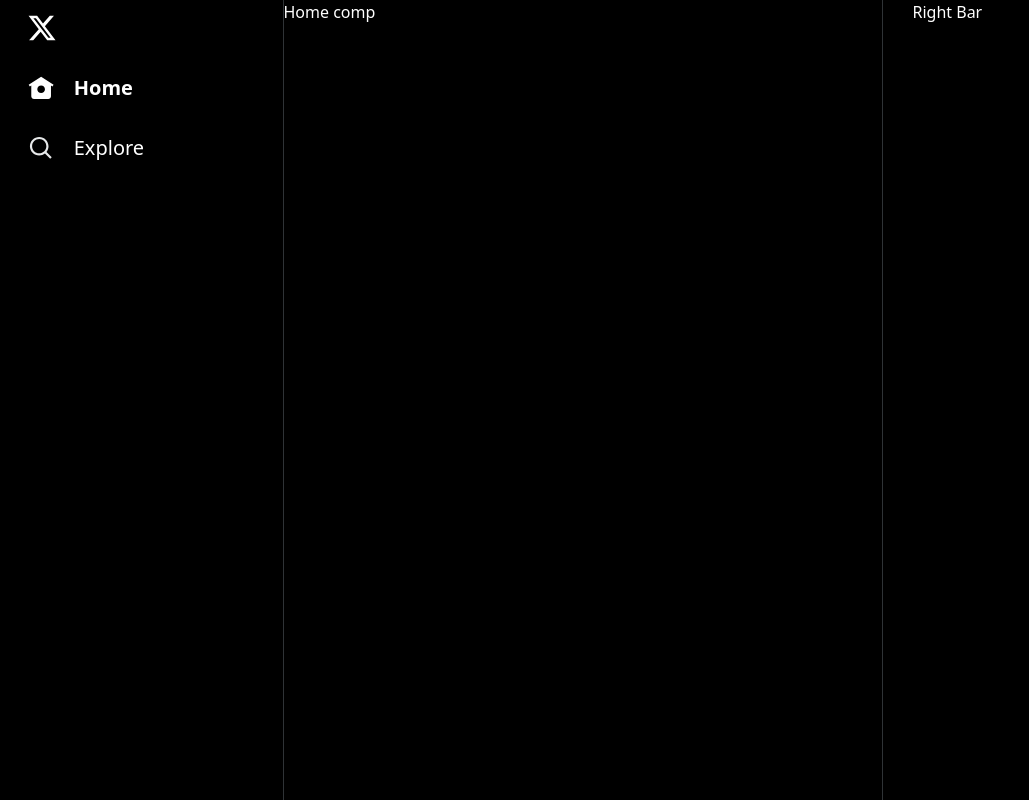
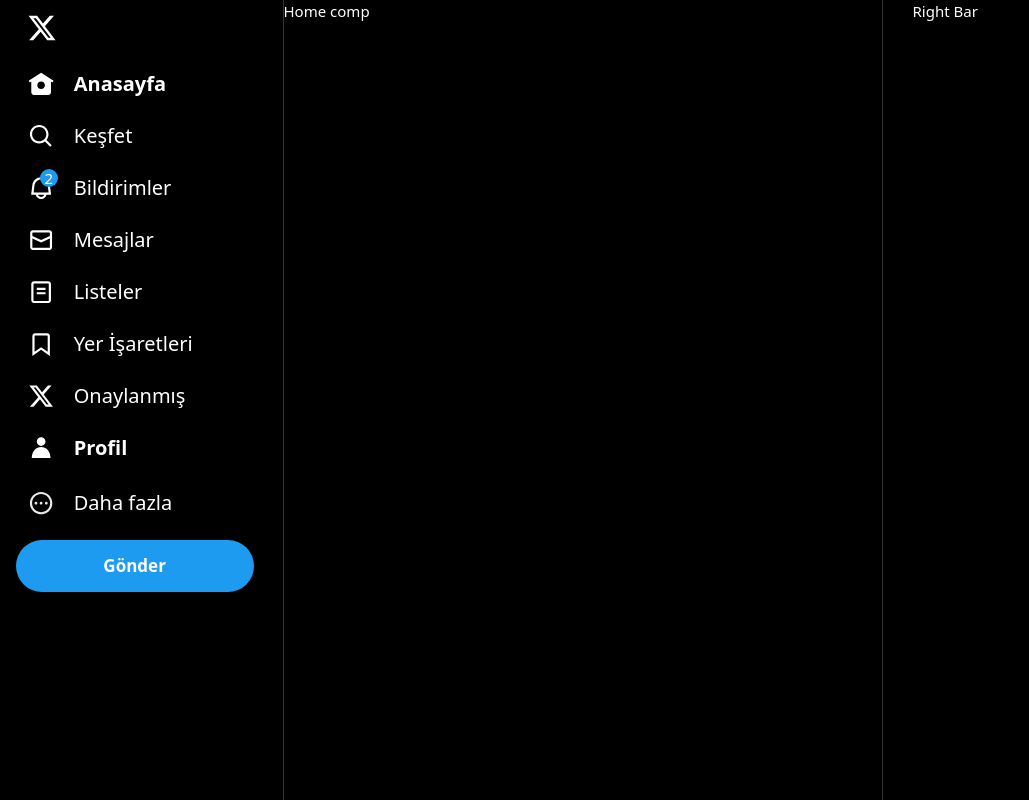
Before and after one commit to ouzaltun/X-Twitter-Clone-React-Tailwind, a React (Vite) app: page / in a window 1280 px wide. Shown: the whole page, without its empty margins (0-1029 px from the left). Built offline with nearby package versions, Linux system fonts and the light colour scheme.

Commit message:
sidebar eksikleri
sidebar eksikleri + menu json

```diff
--- a/package.json
+++ b/package.json
@@ -11,6 +11,7 @@
   },
   "dependencies": {
     "classnames": "^2.3.2",
+    "prop-types": "^15.8.1",
     "react": "^18.2.0",
     "react-dom": "^18.2.0",
     "react-router-dom": "^6.16.0"
--- a/src/assests/css/tailwind.css
+++ b/src/assests/css/tailwind.css
@@ -3,5 +3,5 @@
 @tailwind utilities;
 
 body {
-  @apply bg-black text-white;
+  @apply bg-black text-white text-[15px];
 }
--- /dev/null
+++ b/src/components/button/index.jsx
@@ -0,0 +1,27 @@
+import React, { createElement } from "react";
+import classNames from "classnames";
+import PropTypes from "prop-types";
+function Button({ size, children }) {
+  return createElement(
+    "button",
+    {
+      className: classNames(
+        "bg-[#1d9bf0] rounded-full flex items-center justify-center font-bold hover:bg-[#1a8cd8] transition-colors",
+        {
+          "px-4 h-9": size === "normal",
+          "px-4 h-[52px] w-full justify-center text-[17px]": size === "large",
+        }
+      ),
+    },
+    children
+  );
+}
+
+export default Button;
+
+Button.PropTypes = {
+  size: PropTypes.oneOf(["normal", "large"]),
+};
+Button.defaultProps = {
+  size: "normal",
+};
--- a/src/layout/main/sidebar/menu/index.jsx
+++ b/src/layout/main/sidebar/menu/index.jsx
@@ -1,19 +1,39 @@
 import React from "react";
 import { NavLink } from "react-router-dom";
 import classNames from "classnames";
+import { mainMenu } from "~/utilies/consts";
+import Button from "~/components/button";
+
 function Menu() {
   return (
-    <div>
+    <nav>
       <div className="mt-0.5 mb-1">
-        <NavLink to="/" className="py-1 block group">
+        {mainMenu.map((menu, index) => (
+          <NavLink to={menu.path} className=" block group">
             {({ isActive }) => (
               <div
                 className={classNames(
-                "p-3 rounded-full inline-flex items-center  group-hover:bg-[#eff3f41a] transition-colors",
+                  "py-3 px-3 rounded-full inline-flex items-center  group-hover:bg-[#eff3f41a] transition-colors",
                   { "font-bold": isActive }
                 )}
               >
-              {!isActive && (
+                <div className="w-[26.25px] h-[26.25px] relative">
+                  {menu?.notification && (
+                    <span className="w-[18px] h-[18px] absolute rounded-full bg-[#1d9bf0] flex justify-center items-center -top-1.5 -right-1">
+                      {menu?.notification}
+                    </span>
+                  )}
+                  {!isActive && menu.icon.passive}
+                  {isActive && menu.icon.active}
+                </div>
+                <div className="mr-4 ml-5 text-xl">{menu.title}</div>
+              </div>
+            )}
+          </NavLink>
+        ))}
+        <button className="py-[3px] block group">
+          <div className="p-3 rounded-full inline-flex items-center  group-hover:bg-[#eff3f41a] transition-colors">
+            <div className="w-[26.25px] h-[26.25px] relative">
               <svg
                 width={26.25}
                 height={26.25}
@@ -22,67 +42,19 @@
                 aria-hidden="true"
                 class="r-1nao33i r-4qtqp9 r-yyyyoo r-lwhw9o r-dnmrzs r-bnwqim r-1plcrui r-lrvibr r-cnnz9e"
               >
-                  <path d="M12 9c-2.209 0-4 1.791-4 4s1.791 4 4 4 4-1.791 4-4-1.791-4-4-4zm0 6c-1.105 0-2-.895-2-2s.895-2 2-2 2 .895 2 2-.895 2-2 2zm0-13.304L.622 8.807l1.06 1.696L3 9.679V19.5C3 20.881 4.119 22 5.5 22h13c1.381 0 2.5-1.119 2.5-2.5V9.679l1.318.824 1.06-1.696L12 1.696zM19 19.5c0 .276-.224.5-.5.5h-13c-.276 0-.5-.224-.5-.5V8.429l7-4.375 7 4.375V19.5z"></path>
-                </svg>
-              )}
-              {isActive && (
-                <svg
-                  width={26.25}
-                  height={26.25}
-                  fill="white"
-                  viewBox="0 0 24 24"
-                  aria-hidden="true"
-                  class="r-1nao33i r-4qtqp9 r-yyyyoo r-lwhw9o r-dnmrzs r-bnwqim r-1plcrui r-lrvibr r-cnnz9e"
-                >
                 <g>
-                    <path d="M12 1.696L.622 8.807l1.06 1.696L3 9.679V19.5C3 20.881 4.119 22 5.5 22h13c1.381 0 2.5-1.119 2.5-2.5V9.679l1.318.824 1.06-1.696L12 1.696zM12 16.5c-1.933 0-3.5-1.567-3.5-3.5s1.567-3.5 3.5-3.5 3.5 1.567 3.5 3.5-1.567 3.5-3.5 3.5z"></path>
+                  <path d="M3.75 12c0-4.56 3.69-8.25 8.25-8.25s8.25 3.69 8.25 8.25-3.69 8.25-8.25 8.25S3.75 16.56 3.75 12zM12 1.75C6.34 1.75 1.75 6.34 1.75 12S6.34 22.25 12 22.25 22.25 17.66 22.25 12 17.66 1.75 12 1.75zm-4.75 11.5c.69 0 1.25-.56 1.25-1.25s-.56-1.25-1.25-1.25S6 11.31 6 12s.56 1.25 1.25 1.25zm9.5 0c.69 0 1.25-.56 1.25-1.25s-.56-1.25-1.25-1.25-1.25.56-1.25 1.25.56 1.25 1.25 1.25zM13.25 12c0 .69-.56 1.25-1.25 1.25s-1.25-.56-1.25-1.25.56-1.25 1.25-1.25 1.25.56 1.25 1.25z"></path>
                 </g>
               </svg>
-              )}
-              <div className="mr-4 ml-5 text-xl">Home</div>
             </div>
-          )}
-        </NavLink>
-        <NavLink to="/explore" className="py-1 block group">
-          {({ isActive }) => (
-            <div
-              className={classNames(
-                "p-3 rounded-full inline-flex items-center  group-hover:bg-[#eff3f41a] transition-colors",
-                { "font-bold": isActive }
-              )}
-            >
-              {!isActive && (
-                <svg
-                  width={26.25}
-                  height={26.25}
-                  fill="#e7e9ea"
-                  viewBox="0 0 24 24"
-                  aria-hidden="true"
-                  class="r-1nao33i r-4qtqp9 r-yyyyoo r-lwhw9o r-dnmrzs r-bnwqim r-1plcrui r-lrvibr r-cnnz9e"
-                >
-                  <path d="M10.25 3.75c-3.59 0-6.5 2.91-6.5 6.5s2.91 6.5 6.5 6.5c1.795 0 3.419-.726 4.596-1.904 1.178-1.177 1.904-2.801 1.904-4.596 0-3.59-2.91-6.5-6.5-6.5zm-8.5 6.5c0-4.694 3.806-8.5 8.5-8.5s8.5 3.806 8.5 8.5c0 1.986-.682 3.815-1.824 5.262l4.781 4.781-1.414 1.414-4.781-4.781c-1.447 1.142-3.276 1.824-5.262 1.824-4.694 0-8.5-3.806-8.5-8.5z"></path>
-                </svg>
-              )}
-              {isActive && (
-                <svg
-                  width={26.25}
-                  height={26.25}
-                  fill="white"
-                  viewBox="0 0 24 24"
-                  aria-hidden="true"
-                  class="r-1nao33i r-4qtqp9 r-yyyyoo r-lwhw9o r-dnmrzs r-bnwqim r-1plcrui r-lrvibr r-cnnz9e"
-                >
-                  <g>
-                    <path d="M10.25 4.25c-3.314 0-6 2.686-6 6s2.686 6 6 6c1.657 0 3.155-.67 4.243-1.757 1.087-1.088 1.757-2.586 1.757-4.243 0-3.314-2.686-6-6-6zm-9 6c0-4.971 4.029-9 9-9s9 4.029 9 9c0 1.943-.617 3.744-1.664 5.215l4.475 4.474-2.122 2.122-4.474-4.475c-1.471 1.047-3.272 1.664-5.215 1.664-4.971 0-9-4.029-9-9z"></path>
-                  </g>
-                </svg>
-              )}
-              <div className="mr-4 ml-5 text-xl">Explore</div>
+            <div className="mr-4 ml-5 text-xl">Daha fazla</div>
           </div>
-          )}
-        </NavLink>
+        </button>
       </div>
+      <div className="py-4 -mt-3 w-[92%]">
+        <Button size="large">Gönder</Button>
       </div>
+    </nav>
   );
 }
 
--- /dev/null
+++ b/src/utilies/consts.jsx
@@ -0,0 +1,181 @@
+export const mainMenu = [
+  {
+    path: "/",
+    title: "Anasayfa",
+    icon: {
+      active: (
+        <svg viewBox="0 0 24 24" width={26.25} height={26.25} className="block">
+          <path
+            fill="currentColor"
+            d="M12 1.696L.622 8.807l1.06 1.696L3 9.679V19.5C3 20.881 4.119 22 5.5 22h13c1.381 0 2.5-1.119 2.5-2.5V9.679l1.318.824 1.06-1.696L12 1.696zM12 16.5c-1.933 0-3.5-1.567-3.5-3.5s1.567-3.5 3.5-3.5 3.5 1.567 3.5 3.5-1.567 3.5-3.5 3.5z"
+          />
+        </svg>
+      ),
+      passive: (
+        <svg viewBox="0 0 24 24" width={26.25} height={26.25} className="block">
+          <path
+            fill="currentColor"
+            d="M12 9c-2.209 0-4 1.791-4 4s1.791 4 4 4 4-1.791 4-4-1.791-4-4-4zm0 6c-1.105 0-2-.895-2-2s.895-2 2-2 2 .895 2 2-.895 2-2 2zm0-13.304L.622 8.807l1.06 1.696L3 9.679V19.5C3 20.881 4.119 22 5.5 22h13c1.381 0 2.5-1.119 2.5-2.5V9.679l1.318.824 1.06-1.696L12 1.696zM19 19.5c0 .276-.224.5-.5.5h-13c-.276 0-.5-.224-.5-.5V8.429l7-4.375 7 4.375V19.5z"
+          />
+        </svg>
+      ),
+    },
+  },
+  {
+    path: "/explore",
+    title: "Keşfet",
+    icon: {
+      active: (
+        <svg viewBox="0 0 24 24" width={26.25} height={26.25} className="block">
+          <path
+            fill="currentColor"
+            d="M10.25 4.25c-3.314 0-6 2.686-6 6s2.686 6 6 6c1.657 0 3.155-.67 4.243-1.757 1.087-1.088 1.757-2.586 1.757-4.243 0-3.314-2.686-6-6-6zm-9 6c0-4.971 4.029-9 9-9s9 4.029 9 9c0 1.943-.617 3.744-1.664 5.215l4.475 4.474-2.122 2.122-4.474-4.475c-1.471 1.047-3.272 1.664-5.215 1.664-4.971 0-9-4.029-9-9z"
+          />
+        </svg>
+      ),
+      passive: (
+        <svg viewBox="0 0 24 24" width={26.25} height={26.25} className="block">
+          <path
+            fill="currentColor"
+            d="M10.25 3.75c-3.59 0-6.5 2.91-6.5 6.5s2.91 6.5 6.5 6.5c1.795 0 3.419-.726 4.596-1.904 1.178-1.177 1.904-2.801 1.904-4.596 0-3.59-2.91-6.5-6.5-6.5zm-8.5 6.5c0-4.694 3.806-8.5 8.5-8.5s8.5 3.806 8.5 8.5c0 1.986-.682 3.815-1.824 5.262l4.781 4.781-1.414 1.414-4.781-4.781c-1.447 1.142-3.276 1.824-5.262 1.824-4.694 0-8.5-3.806-8.5-8.5z"
+          />
+        </svg>
+      ),
+    },
+  },
+  {
+    path: "/notifications",
+    title: "Bildirimler",
+    notification: 2,
+    icon: {
+      active: (
+        <svg viewBox="0 0 24 24" width={26.25} height={26.25}>
+          <path
+            fill="currentColor"
+            d="M11.996 2c-4.062 0-7.49 3.021-7.999 7.051L2.866 18H7.1c.463 2.282 2.481 4 4.9 4s4.437-1.718 4.9-4h4.236l-1.143-8.958C19.48 5.017 16.054 2 11.996 2zM9.171 18h5.658c-.412 1.165-1.523 2-2.829 2s-2.417-.835-2.829-2z"
+          />
+        </svg>
+      ),
+      passive: (
+        <svg viewBox="0 0 24 24" width={26.25} height={26.25}>
+          <path
+            fill="currentColor"
+            d="M19.993 9.042C19.48 5.017 16.054 2 11.996 2s-7.49 3.021-7.999 7.051L2.866 18H7.1c.463 2.282 2.481 4 4.9 4s4.437-1.718 4.9-4h4.236l-1.143-8.958zM12 20c-1.306 0-2.417-.835-2.829-2h5.658c-.412 1.165-1.523 2-2.829 2zm-6.866-4l.847-6.698C6.364 6.272 8.941 4 11.996 4s5.627 2.268 6.013 5.295L18.864 16H5.134z"
+          />
+        </svg>
+      ),
+    },
+  },
+  {
+    path: "/messages",
+    title: "Mesajlar",
+    icon: {
+      active: (
+        <svg viewBox="0 0 24 24" width={26.25} height={26.25}>
+          <path
+            fill="currentColor"
+            d="M1.998 4.499c0-.828.671-1.499 1.5-1.499h17c.828 0 1.5.671 1.5 1.499v2.858l-10 4.545-10-4.547V4.499zm0 5.053V19.5c0 .828.671 1.5 1.5 1.5h17c.828 0 1.5-.672 1.5-1.5V9.554l-10 4.545-10-4.547z"
+          />
+        </svg>
+      ),
+      passive: (
+        <svg viewBox="0 0 24 24" width={26.25} height={26.25}>
+          <path
+            fill="currentColor"
+            d="M1.998 5.5c0-1.381 1.119-2.5 2.5-2.5h15c1.381 0 2.5 1.119 2.5 2.5v13c0 1.381-1.119 2.5-2.5 2.5h-15c-1.381 0-2.5-1.119-2.5-2.5v-13zm2.5-.5c-.276 0-.5.224-.5.5v2.764l8 3.638 8-3.636V5.5c0-.276-.224-.5-.5-.5h-15zm15.5 5.463l-8 3.636-8-3.638V18.5c0 .276.224.5.5.5h15c.276 0 .5-.224.5-.5v-8.037z"
+          />
+        </svg>
+      ),
+    },
+  },
+  {
+    path: "/lists",
+    title: "Listeler",
+    icon: {
+      active: (
+        <svg viewBox="0 0 24 24" width={26.25} height={26.25}>
+          <path
+            fill="currentColor"
+            d="M18.5 2h-13C4.12 2 3 3.12 3 4.5v15C3 20.88 4.12 22 5.5 22h13c1.38 0 2.5-1.12 2.5-2.5v-15C21 3.12 19.88 2 18.5 2zM16 14H8v-2h8v2zm0-4H8V8h8v2z"
+          />
+        </svg>
+      ),
+      passive: (
+        <svg viewBox="0 0 24 24" width={26.25} height={26.25}>
+          <path
+            fill="currentColor"
+            d="M3 4.5C3 3.12 4.12 2 5.5 2h13C19.88 2 21 3.12 21 4.5v15c0 1.38-1.12 2.5-2.5 2.5h-13C4.12 22 3 20.88 3 19.5v-15zM5.5 4c-.28 0-.5.22-.5.5v15c0 .28.22.5.5.5h13c.28 0 .5-.22.5-.5v-15c0-.28-.22-.5-.5-.5h-13zM16 10H8V8h8v2zm-8 2h8v2H8v-2z"
+          />
+        </svg>
+      ),
+    },
+  },
+  {
+    path: "/bookmarks",
+    title: "Yer İşaretleri",
+    icon: {
+      active: (
+        <svg viewBox="0 0 24 24" width={26.25} height={26.25}>
+          <path
+            fill="currentColor"
+            d="M4 4.5C4 3.12 5.119 2 6.5 2h11C18.881 2 20 3.12 20 4.5v18.44l-8-5.71-8 5.71V4.5z"
+          />
+        </svg>
+      ),
+      passive: (
+        <svg viewBox="0 0 24 24" width={26.25} height={26.25}>
+          <path
+            fill="currentColor"
+            d="M4 4.5C4 3.12 5.119 2 6.5 2h11C18.881 2 20 3.12 20 4.5v18.44l-8-5.71-8 5.71V4.5zM6.5 4c-.276 0-.5.22-.5.5v14.56l6-4.29 6 4.29V4.5c0-.28-.224-.5-.5-.5h-11z"
+          />
+        </svg>
+      ),
+    },
+  },
+  {
+    path: "/verified",
+    title: "Onaylanmış",
+    icon: {
+      active: (
+        <svg viewBox="0 0 24 24" width={26.25} height={26.25}>
+          <path
+            fill="currentColor"
+            d="M18.244 2.25h3.308l-7.227 8.26 8.502 11.24H16.17l-5.214-6.817L4.99 21.75H1.68l7.73-8.835L1.254 2.25H8.08l4.713 6.231zm-1.161 17.52h1.833L7.084 4.126H5.117z"
+          />
+        </svg>
+      ),
+      passive: (
+        <svg viewBox="0 0 24 24" width={26.25} height={26.25}>
+          <path
+            fill="currentColor"
+            d="M18.244 2.25h3.308l-7.227 8.26 8.502 11.24H16.17l-5.214-6.817L4.99 21.75H1.68l7.73-8.835L1.254 2.25H8.08l4.713 6.231zm-1.161 17.52h1.833L7.084 4.126H5.117z"
+          />
+        </svg>
+      ),
+    },
+  },
+  {
+    path: () => {
+      return `/${store.getState()?.auth?.currentAccount?.username}`;
+    },
+    title: "Profil",
+    icon: {
+      active: (
+        <svg viewBox="0 0 24 24" width={26.25} height={26.25}>
+          <path
+            fill="currentColor"
+            d="M17.863 13.44c1.477 1.58 2.366 3.8 2.632 6.46l.11 1.1H3.395l.11-1.1c.266-2.66 1.155-4.88 2.632-6.46C7.627 11.85 9.648 11 12 11s4.373.85 5.863 2.44zM12 2C9.791 2 8 3.79 8 6s1.791 4 4 4 4-1.79 4-4-1.791-4-4-4z"
+          />
+        </svg>
+      ),
+      passive: (
+        <svg viewBox="0 0 24 24" width={26.25} height={26.25}>
+          <path
+            fill="currentColor"
+            d="M5.651 19h12.698c-.337-1.8-1.023-3.21-1.945-4.19C15.318 13.65 13.838 13 12 13s-3.317.65-4.404 1.81c-.922.98-1.608 2.39-1.945 4.19zm.486-5.56C7.627 11.85 9.648 11 12 11s4.373.85 5.863 2.44c1.477 1.58 2.366 3.8 2.632 6.46l.11 1.1H3.395l.11-1.1c.266-2.66 1.155-4.88 2.632-6.46zM12 4c-1.105 0-2 .9-2 2s.895 2 2 2 2-.9 2-2-.895-2-2-2zM8 6c0-2.21 1.791-4 4-4s4 1.79 4 4-1.791 4-4 4-4-1.79-4-4z"
+          />
+        </svg>
+      ),
+    },
+  },
+];
```
Also changed, not shown: 1 other file (tests, documents, lock files or other folders). Lines whose indentation alone changed are shown as unchanged.
